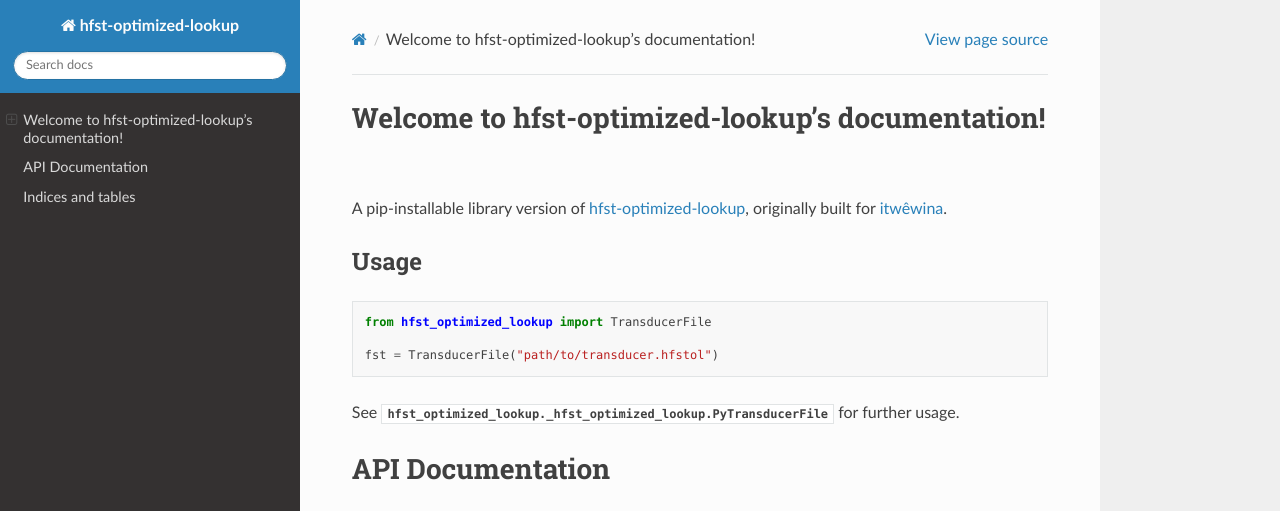
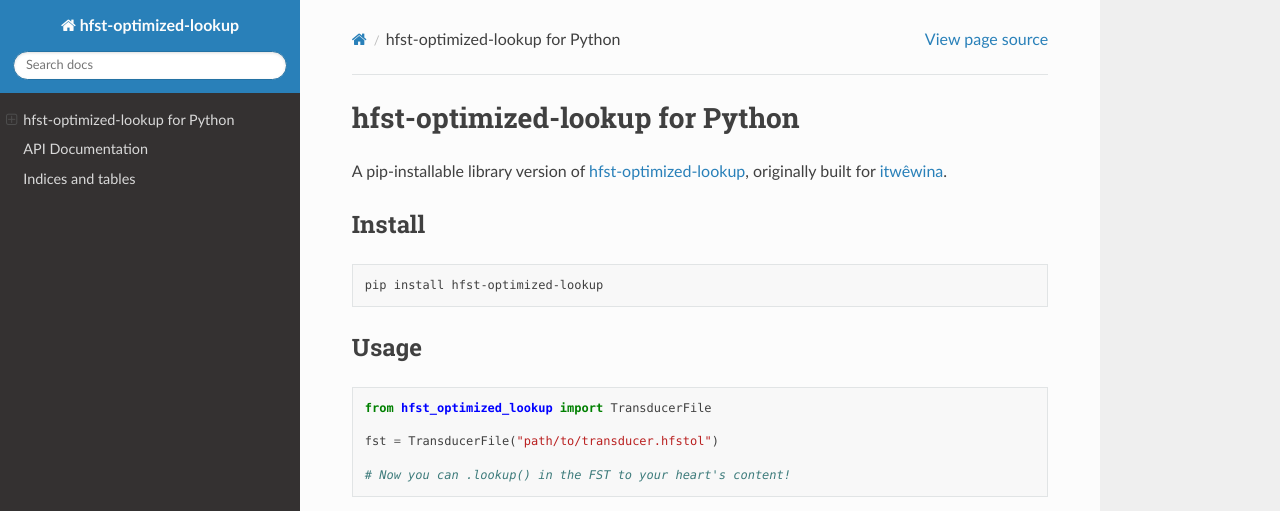
Before and after one commit to UAlbertaALTLab/hfst-optimized-lookup, a Sphinx documentation site: the page built from docs/index.rst, in a window 1280 px wide and 1118 px high. Shown: the top 511 px of the window. Built offline with Sphinx 7.4.7 and the Read the Docs theme 2.0.0, drawn with Linux system fonts in a browser that asks for light colours; grey boxes are pictures that could not be loaded.

Commit message:
docs: customize index

```diff
--- a/docs/index.rst
+++ b/docs/index.rst
@@ -3,14 +3,25 @@
    You can adapt this file completely to your liking, but it should at least
    contain the root `toctree` directive.
 
-Welcome to hfst-optimized-lookup's documentation!
-=================================================
+hfst-optimized-lookup for Python
+================================
 
 A pip-installable library version of hfst-optimized-lookup_, originally
 built for itwêwina_.
 
 .. _itwêwina: https://itwewina.dev/
 .. _hfst-optimized-lookup: https://github.com/hfst/hfst/blob/master/tools/src/hfst-optimized-lookup.cc
+
+.. toctree::
+   :maxdepth: 2
+   :caption: Contents:
+
+Install
+-------
+
+.. code-block:: bash
+
+    pip install hfst-optimized-lookup
 
 Usage
 -----
@@ -21,25 +32,22 @@ Usage
 
     fst = TransducerFile("path/to/transducer.hfstol")
 
+    # Now you can .lookup() in the FST to your heart's content!
+
 See :py:class:`hfst_optimized_lookup._hfst_optimized_lookup.PyTransducerFile` for further usage.
 
 API Documentation
 =================
 
+.. autoclass:: hfst_optimized_lookup._hfst_optimized_lookup.PyTransducerFile
+   :members:
+
 .. automodule:: hfst_optimized_lookup
    :members:
 
-
-.. autoclass:: hfst_optimized_lookup._hfst_optimized_lookup.PyTransducerFile
-   :members:
-
-.. toctree::
-   :maxdepth: 2
-   :caption: Contents:
 
 Indices and tables
 ==================
 
 * :ref:`genindex`
-* :ref:`modindex`
 * :ref:`search`
```
